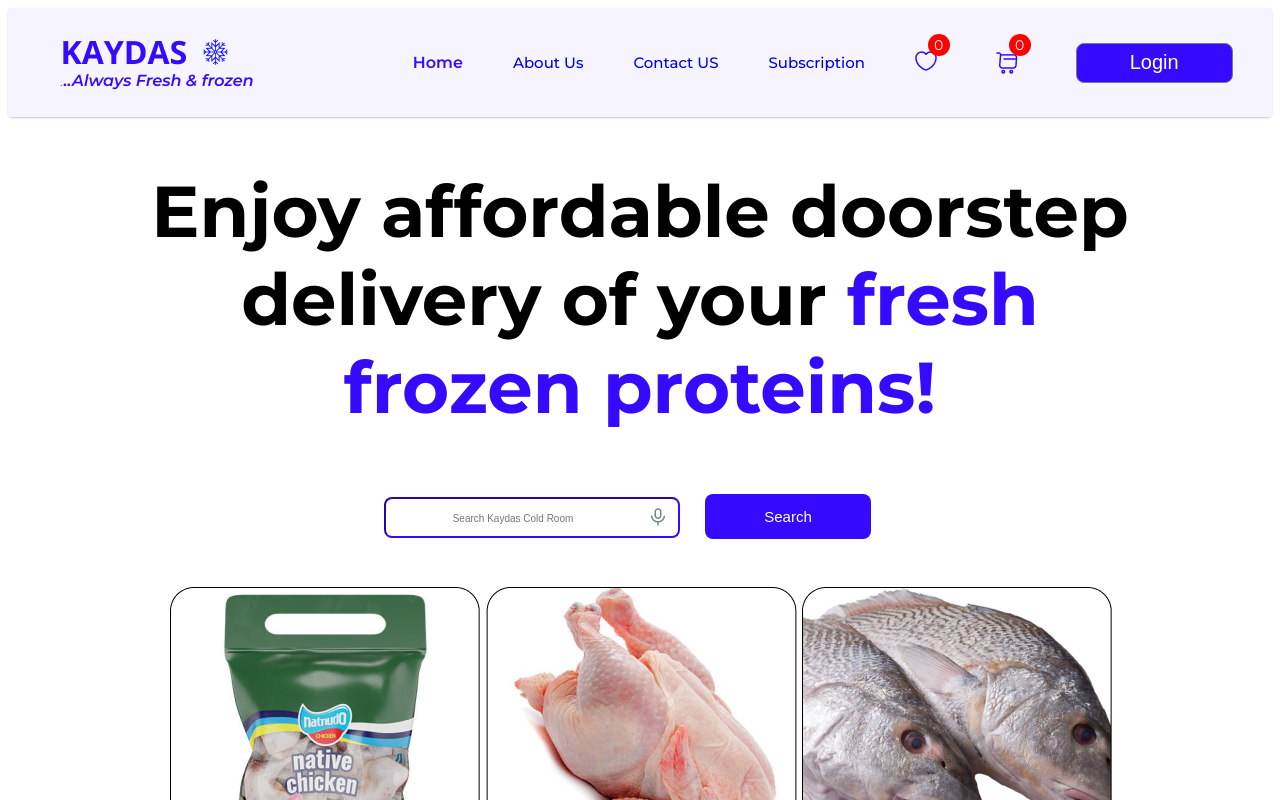
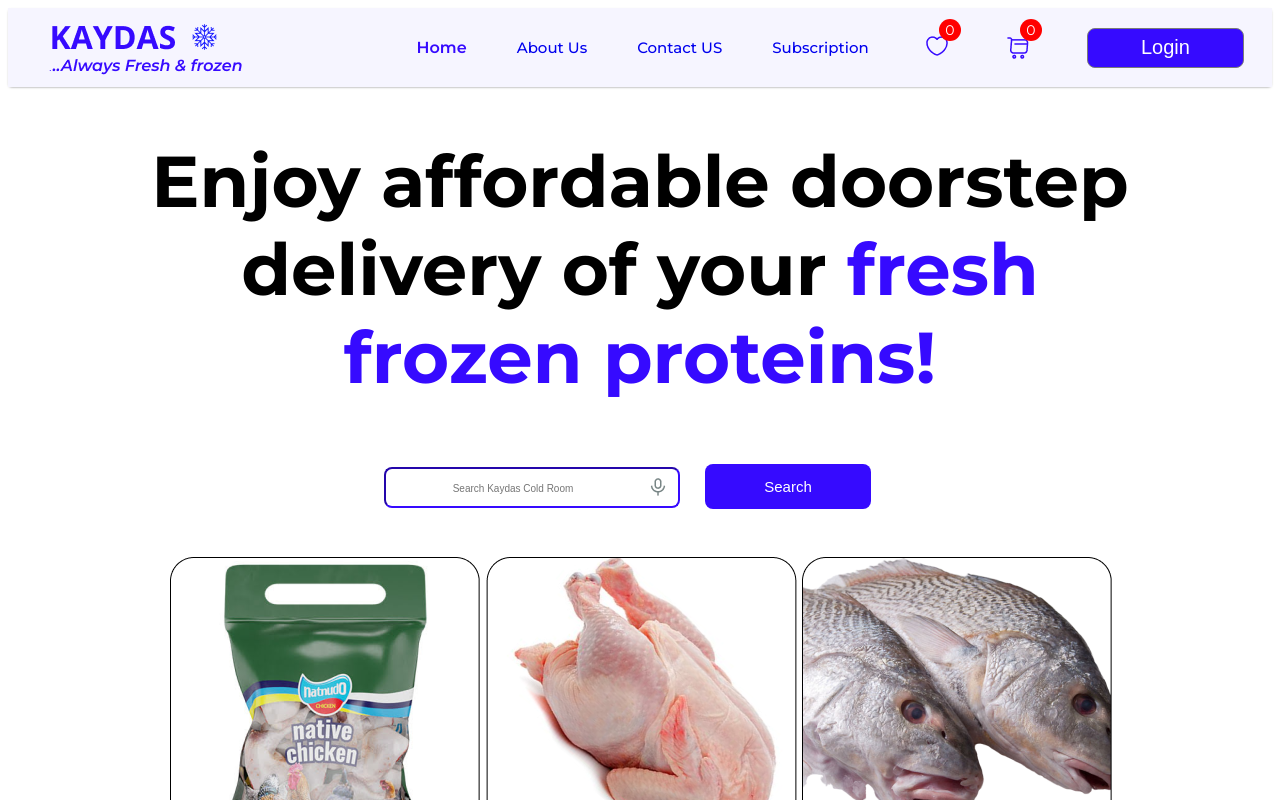
Before and after one commit to amooesther/kaydas-frontend, a React (Create React App) app in the folder frontend/: page / in a window 1280 px wide. Shown: the top 800 px of the page. Built offline with nearby package versions, Linux system fonts and the light colour scheme; no server answers.

Commit message:
adjustment on the nav bar

```diff
--- a/frontend/src/Components/NavBar/NavBar.css
+++ b/frontend/src/Components/NavBar/NavBar.css
@@ -2,7 +2,6 @@
 .navBar {
   display: flex;
   justify-content: space-around;
-  padding: 15px;
   background-color: #f6f5ff;
   box-shadow: 0 1px 3px -2px black;
 }
```
